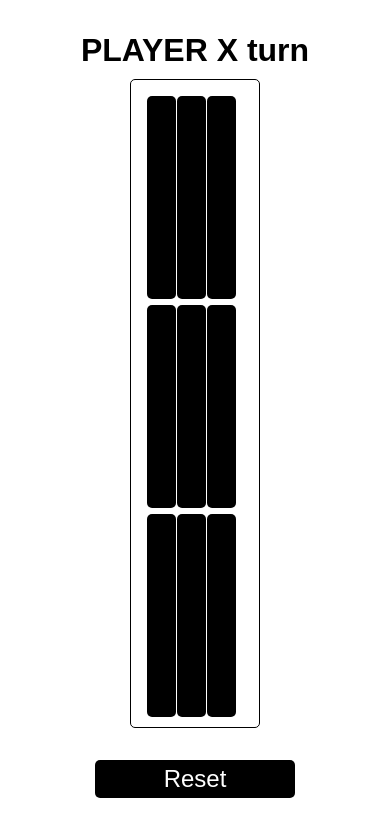
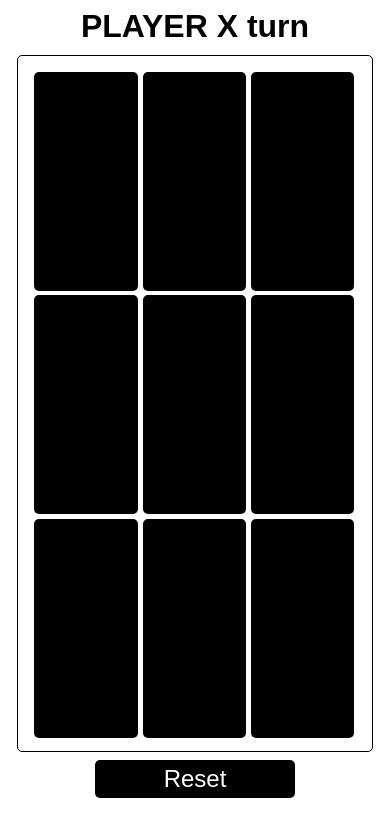
Before and after one commit to FrontManDev/tic-tac-teo, a React (Create React App) app: page / in a window 390 px wide. Shown: the top 836 px of the page. Built offline with nearby package versions, Linux system fonts and the light colour scheme.

Commit message:
maje the code responsive

```diff
--- a/src/Game/Came.module.css
+++ b/src/Game/Came.module.css
@@ -71,3 +71,14 @@
 .resetbutton button:hover {
     scale: 1.01;
 }
+
+@media (max-width: 600px) {
+    .buttons {
+        width: 95%;
+        gap: 0.3rem;
+    }
+
+    .container {
+        padding: 0.5rem;
+    }
+}
```
